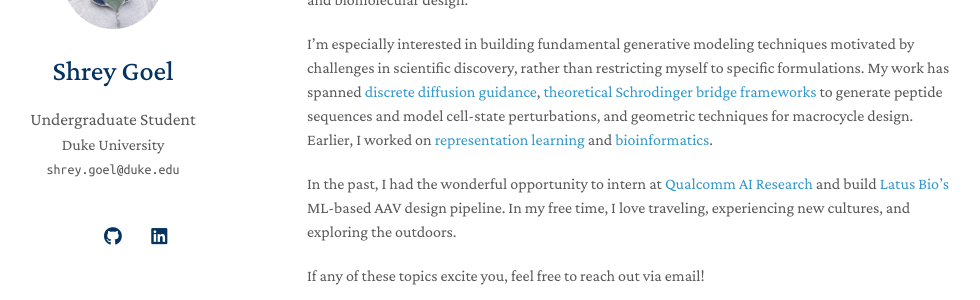
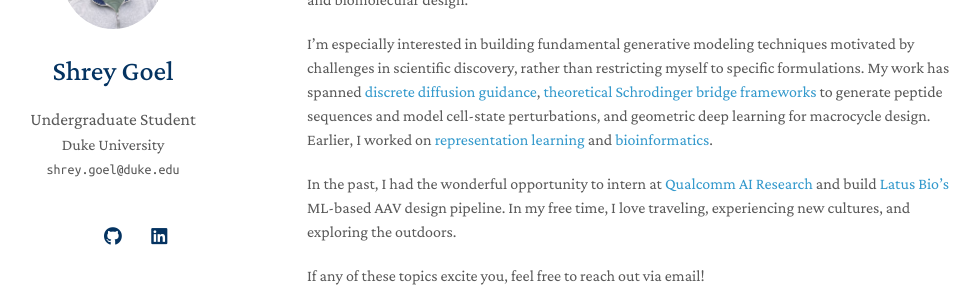
Before and after one commit to shreygoel09/shreygoel09.github.io, a Jekyll site: the page built from index.md, in a window 1280 px wide and 900 px high. Shown: the part 169-469 px from the top of the window, without its empty margins (163-1143 px from the left). Built offline with Jekyll 4.4.1, drawn with Linux system fonts in a browser that asks for light colours; a style sheet for code colours, icons or effects is not loaded; our own code applies the rules of GitHub Pages for plain Markdown files.

Commit message:
Update index.md

```diff
--- a/index.md
+++ b/index.md
@@ -6,7 +6,7 @@ layout: homepage
 
 Hi! I’m a rising senior at Duke University studying computer science. I conduct research with [Dr. Pranam Chatterjee](https://www.chatterjeelab.com/) at UPenn and [Dr. Connor Coley](https://coley.mit.edu/) at MIT at the intersection of generative modeling and biomolecular design.
 
-I’m especially interested in building fundamental generative modeling techniques motivated by challenges in scientific discovery, rather than restricting myself to specific formulations. My work has spanned [discrete diffusion guidance](https://arxiv.org/abs/2410.16735), [theoretical Schrodinger bridge frameworks](https://openreview.net/forum?id=94KB26ww3D) to generate peptide sequences and model cell-state perturbations, and geometric techniques for macrocycle design. Earlier, I worked on [representation learning](https://www.nature.com/articles/s41467-025-56745-6) and [bioinformatics](https://link.springer.com/article/10.1038/s44319-025-00371-2).
+I’m especially interested in building fundamental generative modeling techniques motivated by challenges in scientific discovery, rather than restricting myself to specific formulations. My work has spanned [discrete diffusion guidance](https://arxiv.org/abs/2410.16735), [theoretical Schrodinger bridge frameworks](https://openreview.net/forum?id=94KB26ww3D) to generate peptide sequences and model cell-state perturbations, and geometric deep learning for macrocycle design. Earlier, I worked on [representation learning](https://www.nature.com/articles/s41467-025-56745-6) and [bioinformatics](https://link.springer.com/article/10.1038/s44319-025-00371-2).
 
 In the past, I had the wonderful opportunity to intern at [Qualcomm AI Research](https://www.qualcomm.com/research/artificial-intelligence) and build [Latus Bio’s](https://www.latusbio.com/) ML-based AAV design pipeline. In my free time, I love traveling, experiencing new cultures, and exploring the outdoors.
 
```
